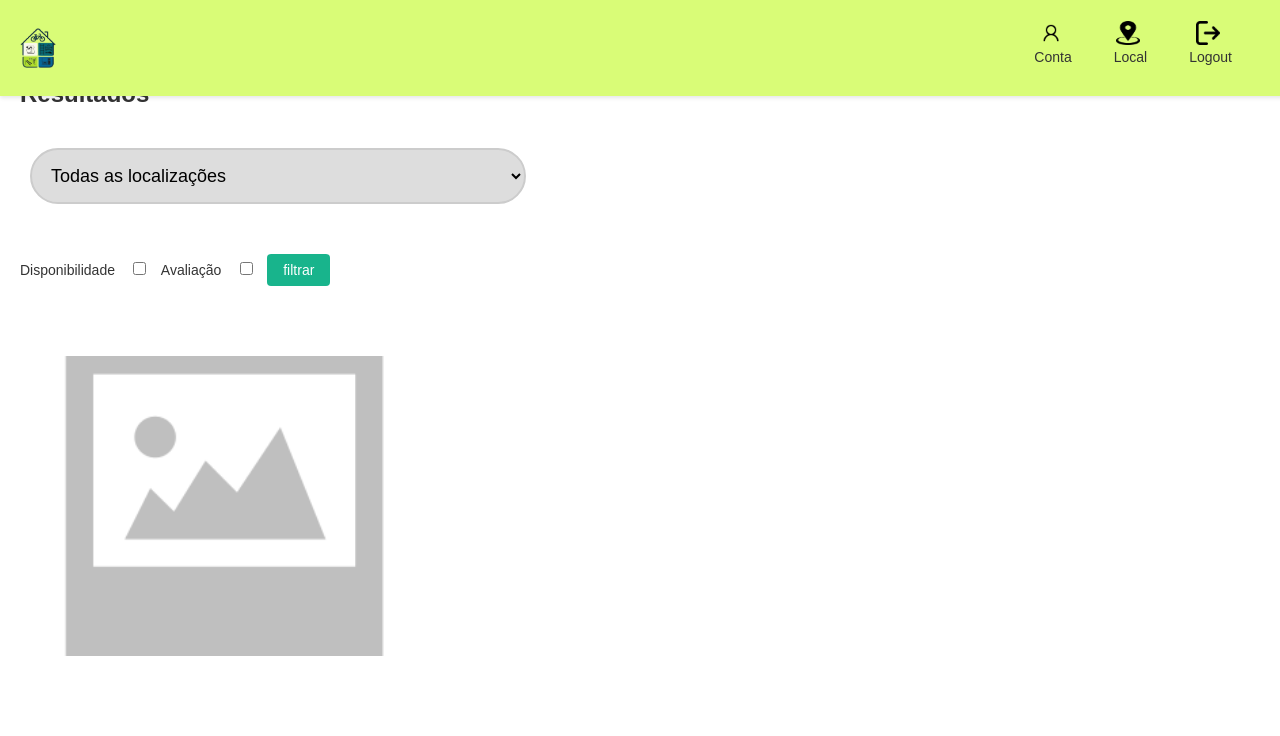
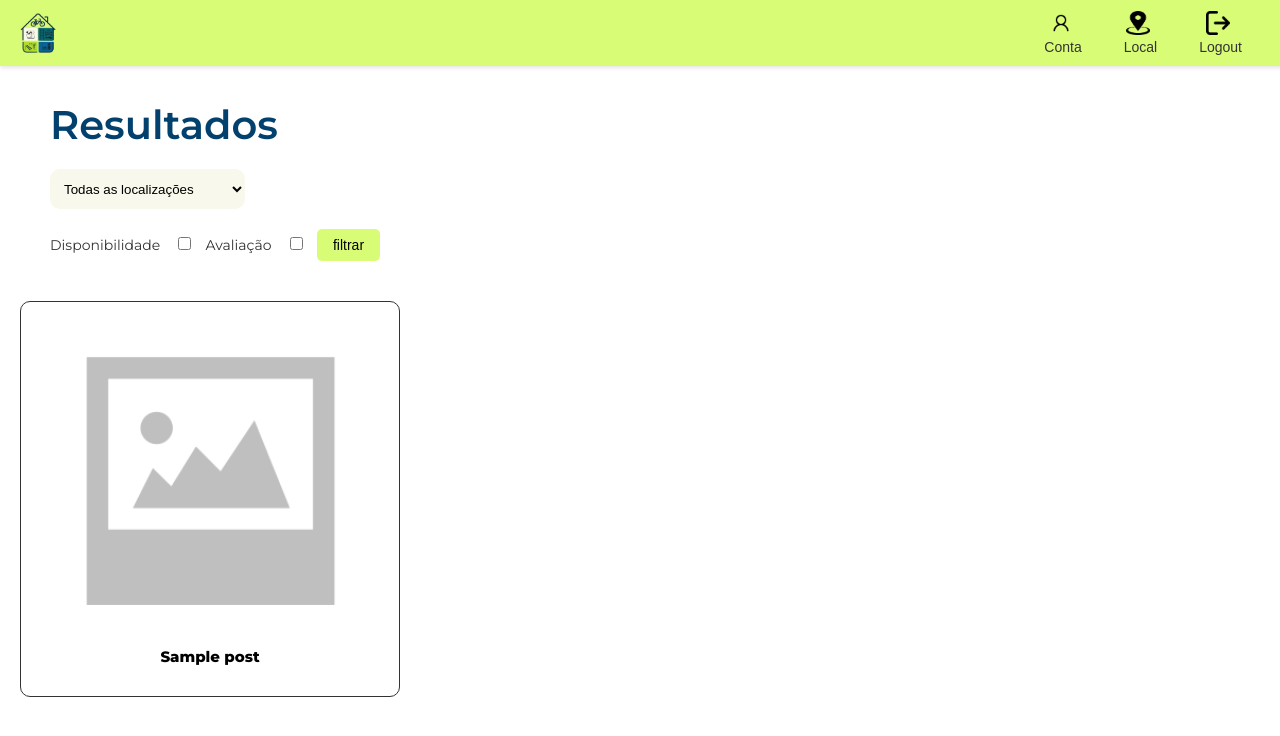
Before and after one commit to MayaBrito/EmprestAqui, a Flask app: template templates/search-product/results.html in a window 1280 px wide. Shown: the top 736 px of the page. Run offline with Flask 3, Linux system fonts and the light colour scheme; the template is opened without the code that fills it: values that come from a table or form of the project are taken from there, most other values are stand-ins (such as "Sample title", 1, 10 or a date in 2020); parts of the project's set-up code (start-up, migrations or seed data) failed here and were passed over.

Commit message:
feat: results screen are done

```diff
--- a/static/search-product/results.css
+++ b/static/search-product/results.css
@@ -1,13 +1,7 @@
 body {
-    font-family: Arial, sans-serif;
+    font-family: 'Montserrat', sans-serif;
     margin: 0;
     padding: 0;
-}
-
-h2 {
-    margin-left: 20px;
-    margin-top: 80px;
-    color: #333;
 }
 
 .header {
@@ -59,56 +53,18 @@ h2 {
     justify-content: flex-end;
 }
 
-
-
-.results {
-    display: grid;
-    grid-template-columns: repeat(3, 1fr);
-    gap: 10px;
-    padding: 20px;
-    margin-top: 20px;
-}
-
-.results li {
-    list-style: none;
-}
-
-.results img {
-    width: 100%;
-    height: 300px;
-    object-fit: cover;
+.results-title {
+    margin-left: 50px;
+    margin-top: 100px;
+    font-size: 40px;
+    color: #02416D;
+    font-weight: 600;
 }
 
 .form-container {
     width: 100%;
     max-width: 800px;
     margin: 0 auto;
-}
-
-.form-group {
-    margin-bottom: 15px;
-}
-
-.form-group select {
-    width: 40%;
-    padding: 15px;
-    border-radius: 50px;
-    border: 2px solid #ccc;
-    background-color: #ddd;
-    font-size: 18px;
-    box-sizing: border-box;
-    margin-bottom: 15px;
-}
-
-.form-group select:focus {
-    outline: none;
-    border-color: #007BFF;
-}
-
-div {
-    padding: 10px;
-    margin-bottom: 10px;
-    font-family: Arial, sans-serif;
 }
 
 label {
@@ -119,24 +75,75 @@ label {
 
 input[type="checkbox"] {
     margin-right: 10px;
-    accent-color: #18b48c;
+    accent-color: #D9FC77;
 }
 
 input[type="submit"] {
-    background-color: #18b48c;
-    color: white;
+    background-color: #D9FC77;
+    color: black;
     border: none;
+    border-radius: 5px;
     padding: 8px 16px;
     cursor: pointer;
     font-size: 14px;
-    border-radius: 4px;
     transition: background-color 0.3s ease;
 }
 
 input[type="submit"]:hover {
-    background-color: #159b7b;
+    background-color: #bbd86b;
 }
 
 input[type="hidden"] {
     display: none;
 }
+
+.filter-container form{
+    margin-left: 50px;
+}
+
+.filter-container select{
+    height: 40px;
+    margin-top: 20px;
+    margin-bottom: 20px;
+    margin-left: -10px;
+    border-radius: 10px;
+    background-color: #F8F8EC;
+    padding: 10px;
+    border: none;
+}
+.filter-container select:focus{
+    outline: none;
+}
+
+
+.results {
+    display: grid;
+    grid-template-columns: repeat(3, 1fr);
+    gap: 50px;
+    padding: 20px;
+    margin-top: 20px;
+}
+
+.results img {
+    width: 100%;
+    height: 300px;
+    object-fit: cover;
+    margin-bottom: 15px;
+}
+.photo-card a span{
+    color: black;
+    font-weight: 800;
+    font-size: 15px;
+    text-align: center;
+}
+.photo-card a{
+    display: flex;
+    flex-direction: column;
+    justify-content: start;
+    text-decoration: none;
+}
+.photo-card{
+    border: 1px solid #333;
+    padding: 30px;
+    border-radius: 10px;
+}
--- a/templates/search-product/results.html
+++ b/templates/search-product/results.html
@@ -4,15 +4,18 @@
 <head>
     <title>Resultados</title>
     <link rel="stylesheet" type="text/css" href="{{ url_for('static', filename='search-product/results.css') }}">
+    <link rel="preconnect" href="https://fonts.googleapis.com">
+    <link rel="preconnect" href="https://fonts.gstatic.com" crossorigin>
+    <link href="https://fonts.googleapis.com/css2?family=Montserrat:ital,wght@0,100..900;1,100..900&display=swap" rel="stylesheet">
 </head>
 <body>
     {{ render_header() }}
 
-    <h2>Resultados</h2>
+    <div class="results-title">Resultados</div>
 
-    <div>
+    <div class="filter-container">
         <form method="post" action="/results">
-            <div class="form-group">
+            <div>
                 <label for="city"></label>
                 {{ location.filter }}
             </div>
@@ -27,14 +30,15 @@
         </form>
     </div>
 
-    <ul class="results">
+    <div class="results">
         {% for post in results %}
-        <li>
+        <div class="photo-card">
             <a href="{{url_for('item', id=post.id)}}">
                 <img src="/image?id={{post.photo}}" alt="{{post.name}}"{% if not post.available %} style="filter: grayscale(100%);"{% endif %}>
+                <span>{{post.name}}</span>
             </a>
-        </li>
+        </div>
         {% endfor %}
-    </ul>
+    </div>
 </body>
 </html>
```
Also changed, not shown: static/item/publish_item.css (+75 -14 lines), static/user/open_received_requests.css (+17 -0 lines), static/user/open_requests.css (+7 -0 lines), templates/item/publish_item.html (+10 -2 lines).
